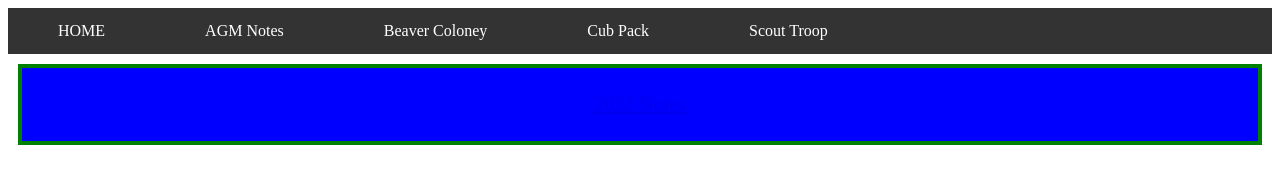
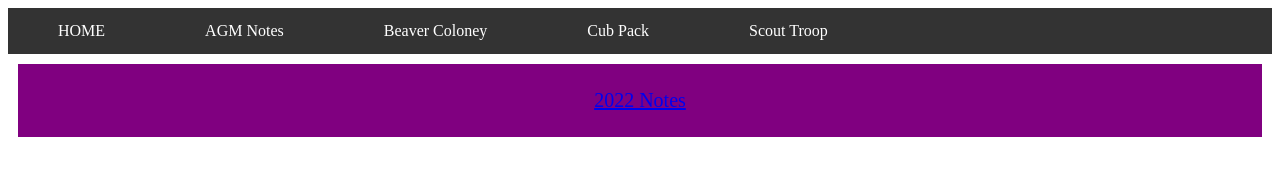
Before and after one commit to LSA-Scout-Group/AGM, a plain HTML site: page index.html in a window 1280 px wide. Drawn offline with Linux system fonts and the light colour scheme.

Commit message:
Commit 1

```diff
--- a/index.html
+++ b/index.html
@@ -46,11 +46,11 @@ li.dropdown {
   display: block;
 }
 .center {
-	color: Orange;
-	border: 4px solid green;
+	color: white;
+	border: 4px;
 	padding: 25px;
 	margin: 10px;
-	background-color: blue;
+	background-color: purple;
 	text-align: center;
 	font-size: 20px;
 }
```
